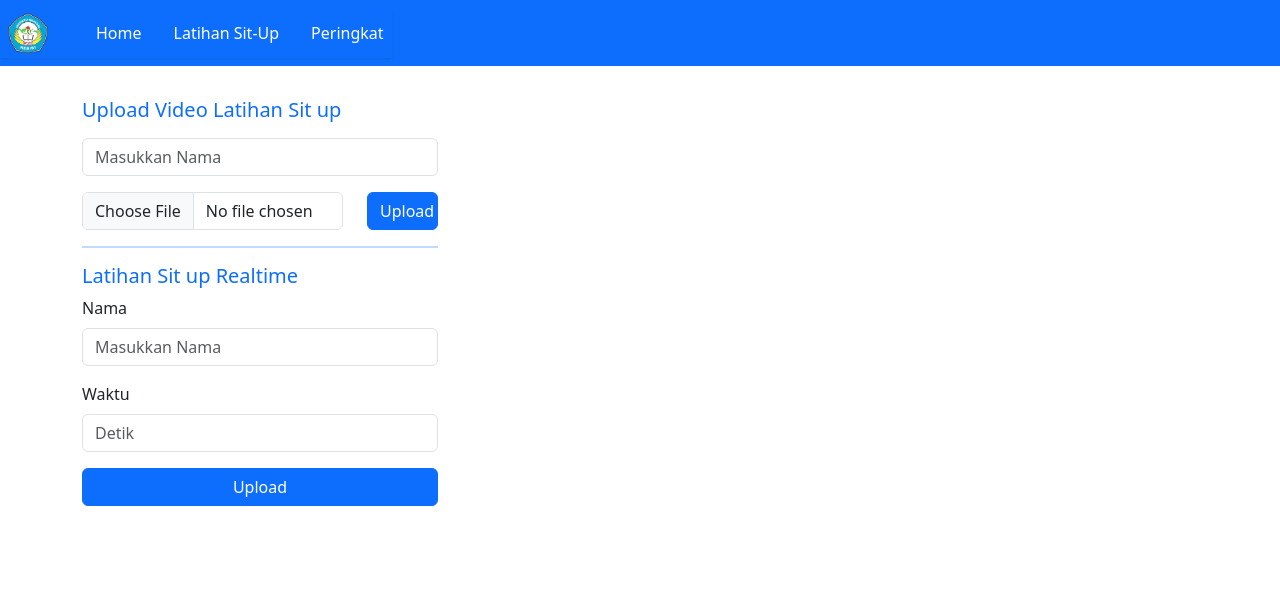
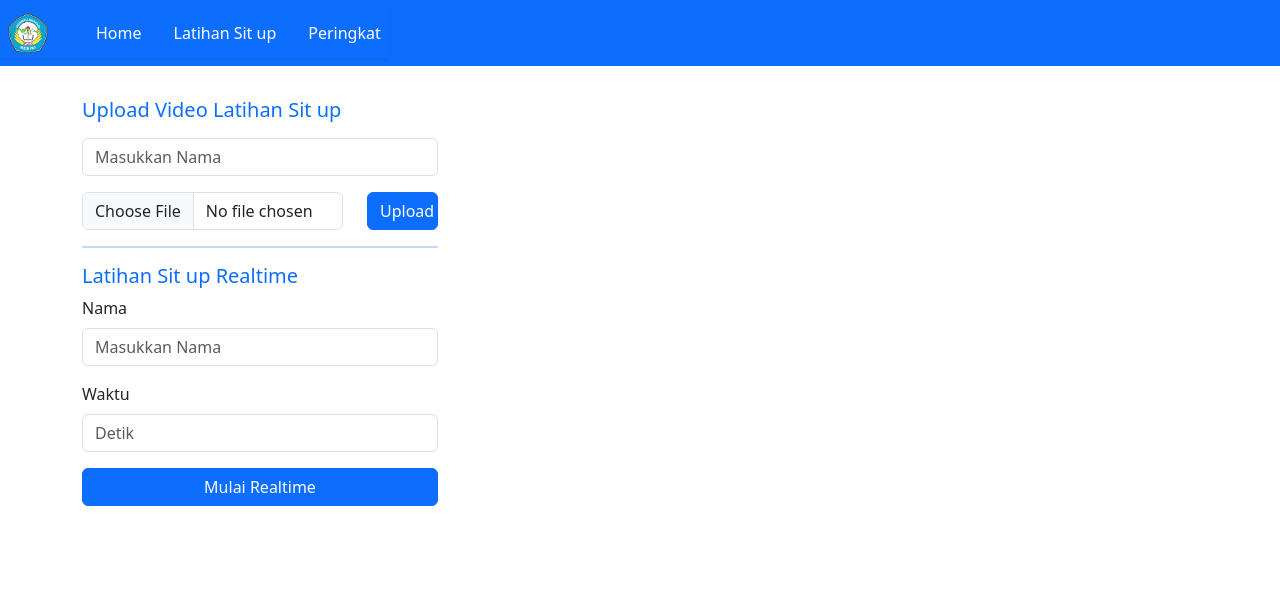
Before and after one commit to Wintec-Yuda/validasi-sit-up, a Flask app: page /latihan in a window 1280 px wide; the page is wider, and only the part inside the window is pictured. Shown: the top 597 px of that part. Run offline with Flask 3, Linux system fonts and the light colour scheme.

Commit message:
edit design and solve realtime

```diff
--- a/run.py
+++ b/run.py
@@ -19,7 +19,6 @@ def gen(file_path, realtime=False, upload=False, nama=None, waktu=None):
         file_path = int(file_path)
 
     cap = cv2.VideoCapture(file_path)
-
     situp_count = 0
     start_situp = False
     end_situp = False
@@ -88,9 +87,13 @@ def gen(file_path, realtime=False, upload=False, nama=None, waktu=None):
 
         elapsed_time = time.time() - start_time
         # menghitung mundur waktu
-        if realtime or upload:
+        # if realtime or upload:
+        if realtime:
             remaining_time = max(0, waktu - elapsed_time)
             draw_remaining_time(img, remaining_time)
+
+            if remaining_time <= 0:
+                break
 
         # cetak jumlah sit up
         draw_count_sit_up(img, situp_count)
--- a/templates/latihan.html
+++ b/templates/latihan.html
@@ -34,7 +34,7 @@
                         <input type="number" class="form-control" id="waktu" name="waktu" placeholder="Detik" required>
                     </div>
                     <div class="d-grid">
-                        <button type="button" id="realtimeButton" class="btn btn-primary">Upload</button>
+                        <button type="button" id="realtimeButton" class="btn btn-primary">Mulai Realtime</button>
                     </div>
                 </form>
             </div>
--- a/templates/layout/header.html
+++ b/templates/layout/header.html
@@ -20,7 +20,7 @@
                 </a>
                 <div class="navbar-nav ms-4">
                     <a class="nav-link me-3 text-white" href="/">Home</a>
-                    <a class="nav-link me-3 text-white" href="/latihan">Latihan Sit-Up</a>
+                    <a class="nav-link me-3 text-white" href="/latihan">Latihan Sit up</a>
                     <a class="nav-link text-white" href="/peringkat">Peringkat</a>
                 </div>
             </nav>
--- a/templates/peringkat.html
+++ b/templates/peringkat.html
@@ -1,6 +1,7 @@
 {% include 'layout/header.html' %}
 
 <main class="container mt-4">
+    <h2 class="text-center">Tabel Hasil Latihan Sit Up</h2>
     <table class="table table-bordered table-striped border-primary">
         <thead class="table-primary">
             <tr>
```
Also changed, not shown: static/app.js (+0 -17 lines), templates/index.html (+10 -3 lines).
